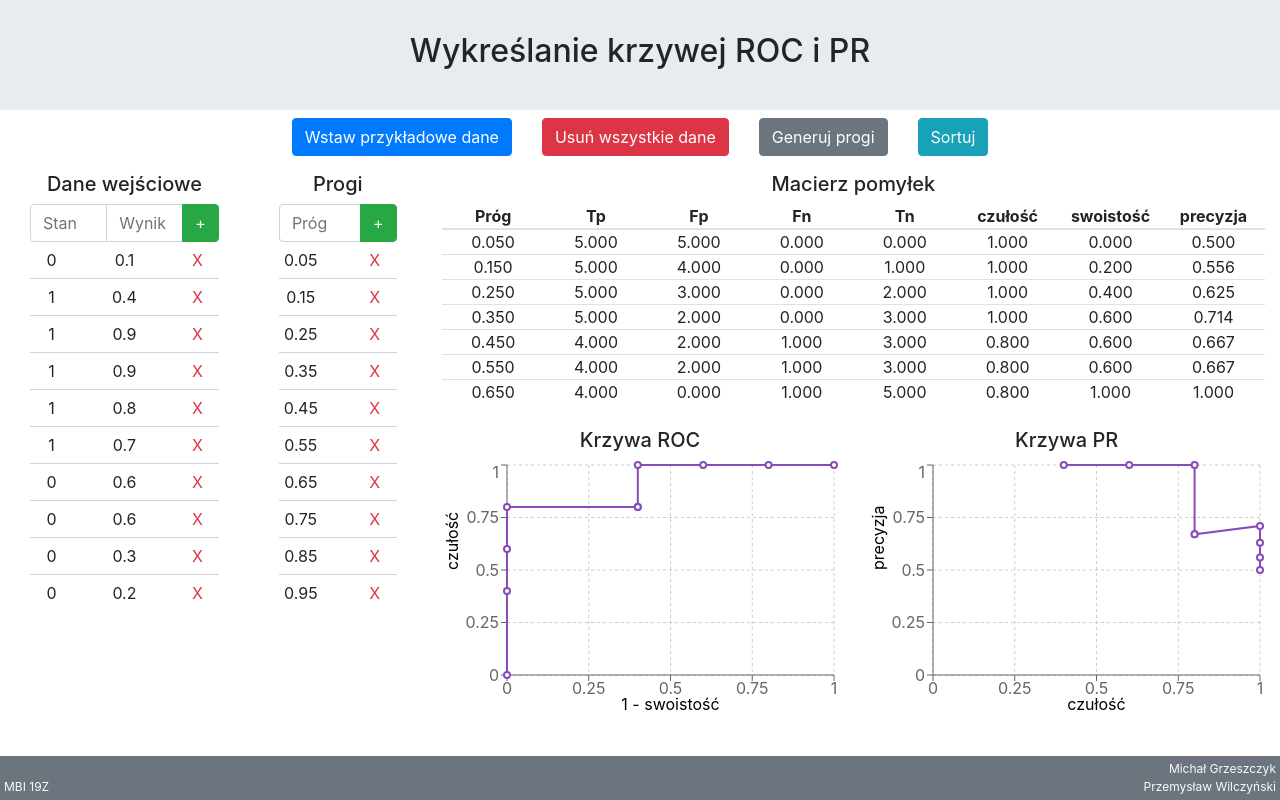
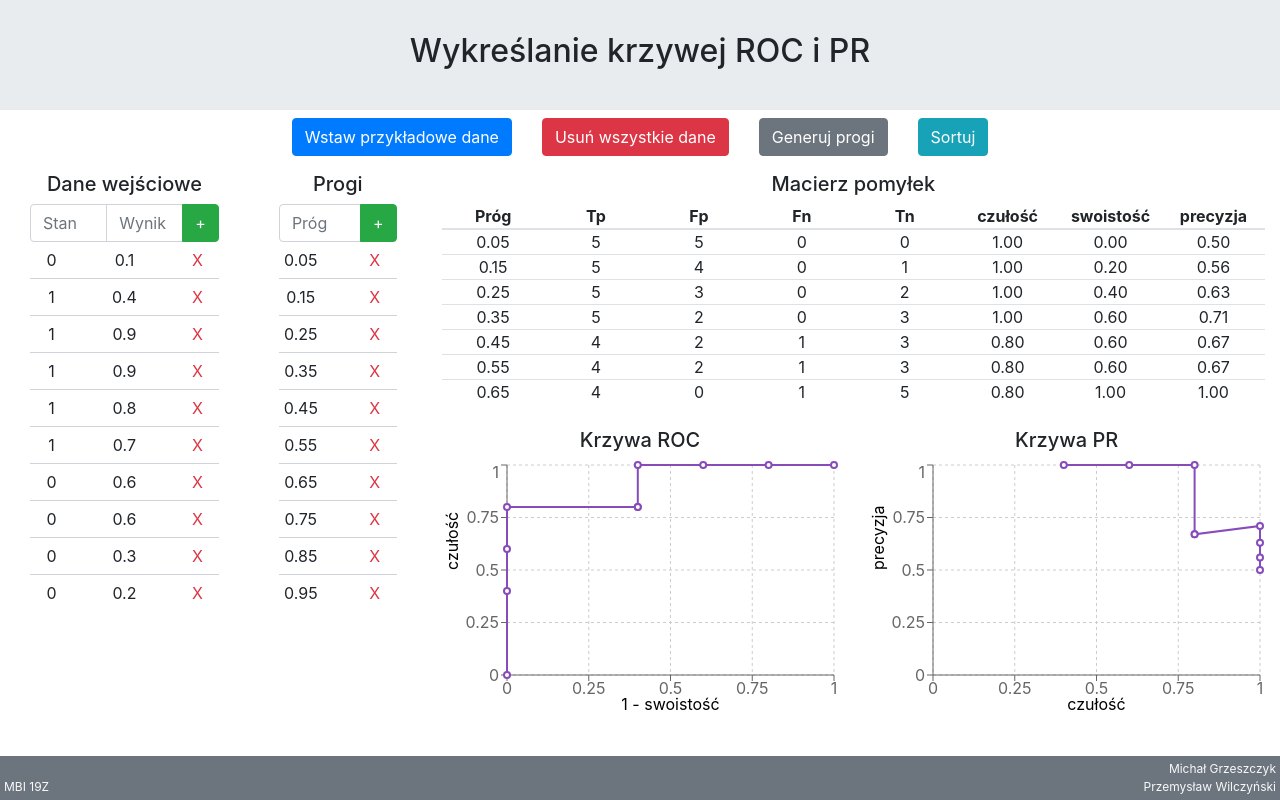
Before and after one commit to MiHu773/roc_pr, a React (Create React App) app: page / in a window 1280 px wide. Built offline with nearby package versions, Linux system fonts and the light colour scheme.

Commit message:
Fix error matrin number formating

```diff
--- a/src/component/ErrorMatrix.js
+++ b/src/component/ErrorMatrix.js
@@ -53,13 +53,13 @@ function renderRow(row) {
                 {row.TN}
             </td>
             <td >
-                {row.recall}
+                {formatFloat(row.recall)}
             </td>
             <td >
-                {row.specifity}
+                {formatFloat(row.specifity)}
             </td>
             <td >
-                {row.precision}
+                {formatFloat(row.precision)}
             </td>
         </tr>
     )
@@ -73,7 +73,7 @@ function ErrorMatrix(props) {
     }
     let data = props.data;
     data.sort((a, b) => a.threshold < b.threshold ? -1 : 1);
-    let content = data.map(row => renderRow(formatRow(row)));
+    let content = data.map(row => renderRow(row));
 
     return (
         <div className="table-data-container">
@@ -92,14 +92,8 @@ function ErrorMatrix(props) {
     )
 }
 
-function formatRow(row) {
-    Object.keys(row).forEach(key => row[key] = formatFloat(row[key]));
-    return row;
-}
-
 function formatFloat(val) {
-    let value =  parseFloat(val)
-    return isNaN(value) ? "-" : value.toFixed(3);
+    return isNaN(val) ? "-" : val.toFixed(2);
 }
 
 export default ErrorMatrix
```
